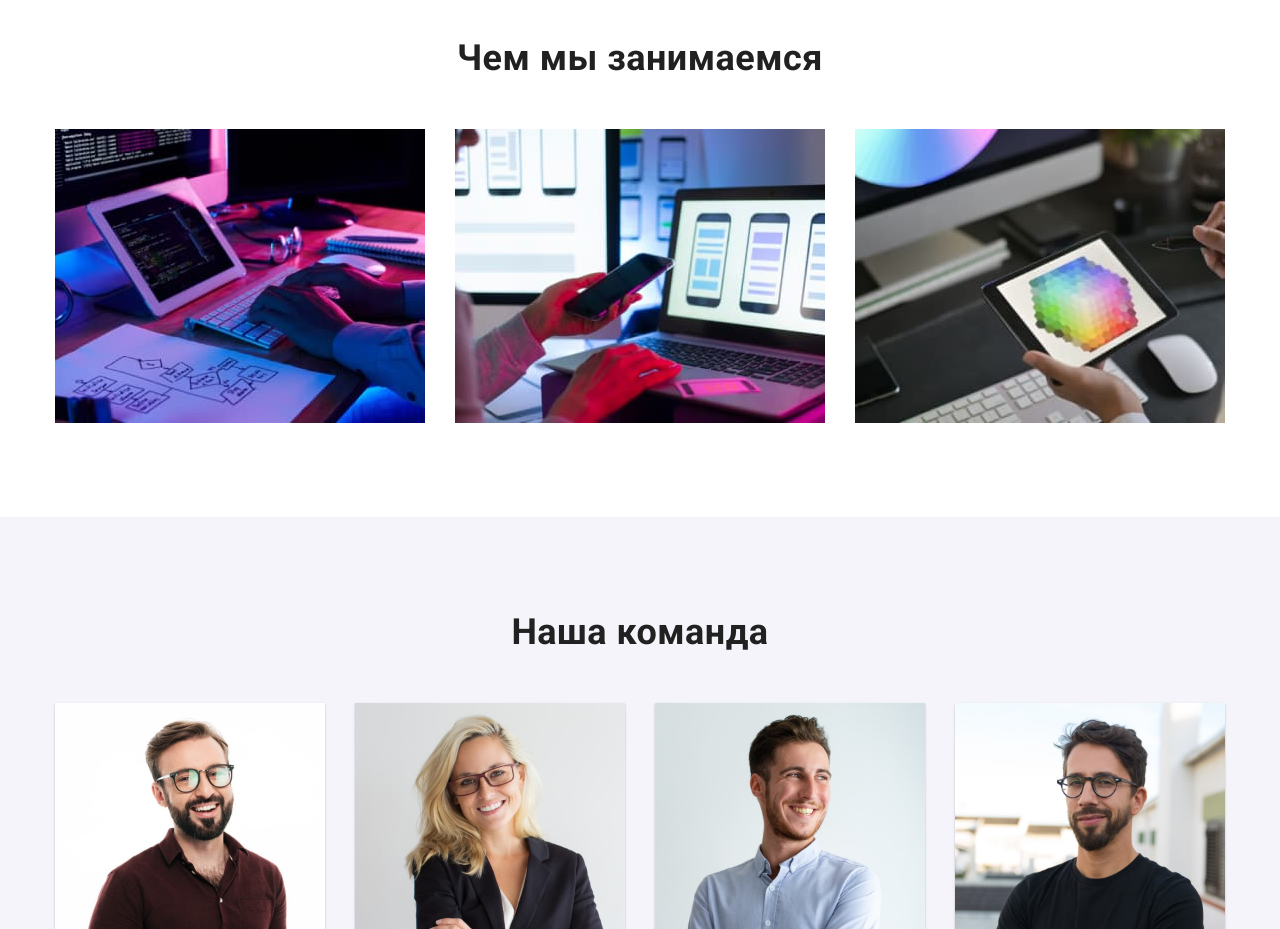
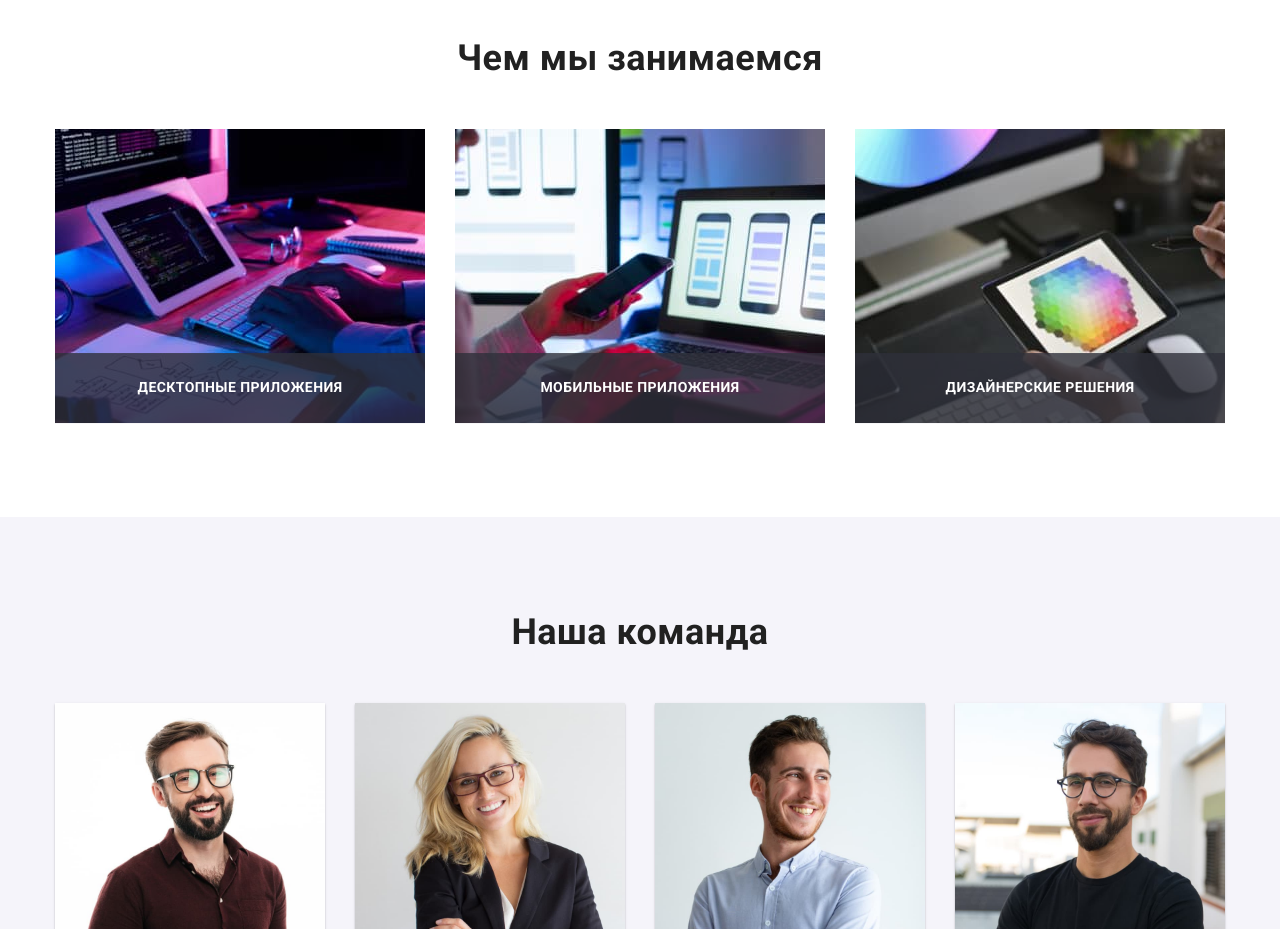
Before and after one commit to dsimonaits/goit-markup-hw-05, a plain HTML site: page index.html in a window 1280 px wide. Shown: the part 1080-2009 px from the top of the page. Drawn offline with nearby package versions, Linux system fonts and the light colour scheme.

Commit message:
protfolio + work animation

```diff
--- a/css/styles.css
+++ b/css/styles.css
@@ -374,6 +374,29 @@ img {
 
 .work-item:not(:last-child) {
   margin-right: 30px;
+}
+
+.work-item-wrapper {
+  position: relative;
+}
+
+.work-text {
+  display: block;
+  position: absolute;
+  transform: translatey(-100%);
+
+  width: 100%;
+  padding: 27px 82px;
+
+  font-weight: 700;
+  font-size: 14px;
+  line-height: 1.14;
+  text-align: center;
+  letter-spacing: 0.03em;
+  text-transform: uppercase;
+
+  background-color: rgba(47, 48, 58, 0.8);
+  color: var(--white-color);
 }
 
 /* TEAM */
--- a/index.html
+++ b/index.html
@@ -121,13 +121,22 @@
             <h2 class="main-titel work-main-title">Чем мы занимаемся</h2>
             <ul class="list work-list">
                 <li class="item work-item">
-                    <img src="./images/img1.jpg" alt="Пишем код любой сложности" width="370" height="294">
+                    <div  class="work-item-wrapper">
+                        <img src="./images/img1.jpg" alt="Пишем код любой сложности" width="370" height="294">
+                        <p class="work-text">Десктопные приложения</p>
+                    </div>
                 </li>
                 <li class="item work-item">
-                    <img src="./images/img2.jpg" alt="Создаём мобильные предложения" width="370" height="294">
+                    <div  class="work-item-wrapper">
+                        <img src="./images/img2.jpg" alt="Создаём мобильные предложения" width="370" height="294">
+                        <p class="work-text">Мобильные приложения</p>
+                    </div>
                 </li>
                 <li class="item work-item">
-                    <img src="./images/img3.jpg" alt="Выполняем дизанейрские работы" width="370" height="294">
+                    <div  class="work-item-wrapper">
+                        <img src="./images/img3.jpg" alt="Выполняем дизанейрские работы" width="370" height="294">
+                        <p class="work-text">Дизайнерские решения</p>
+                    </div>
                 </li>
             </ul>
             </div>
```
